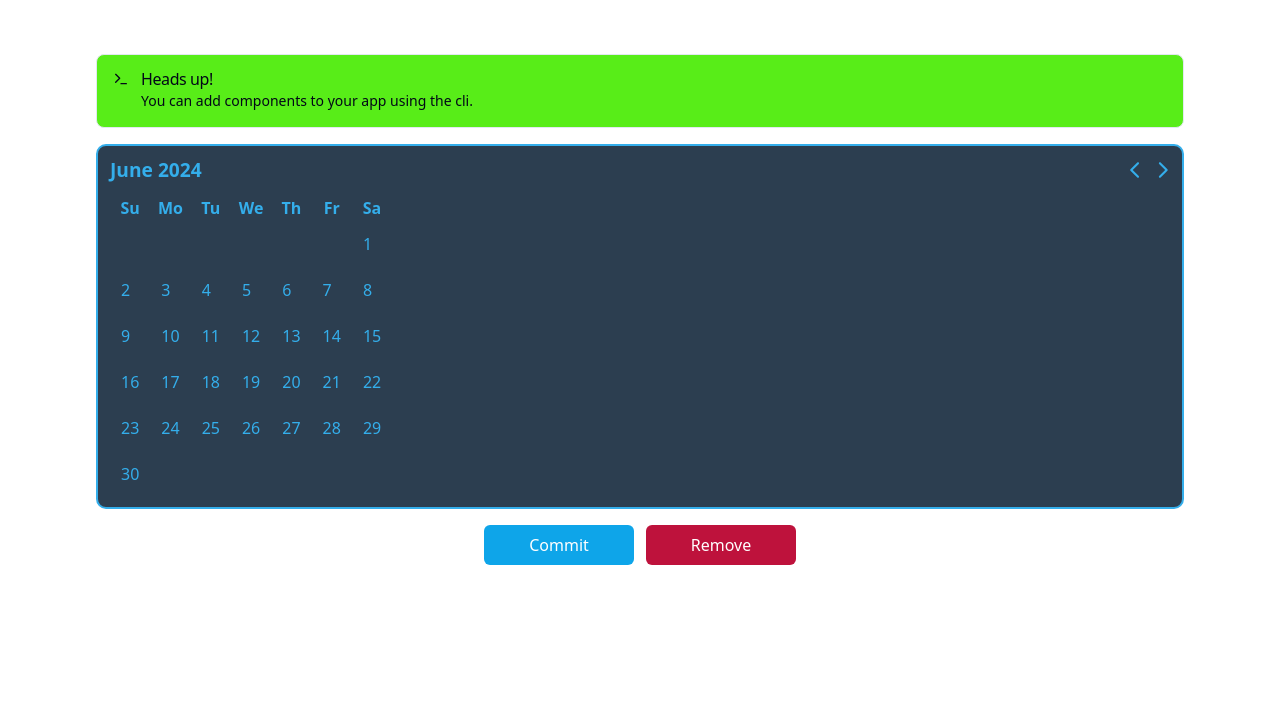
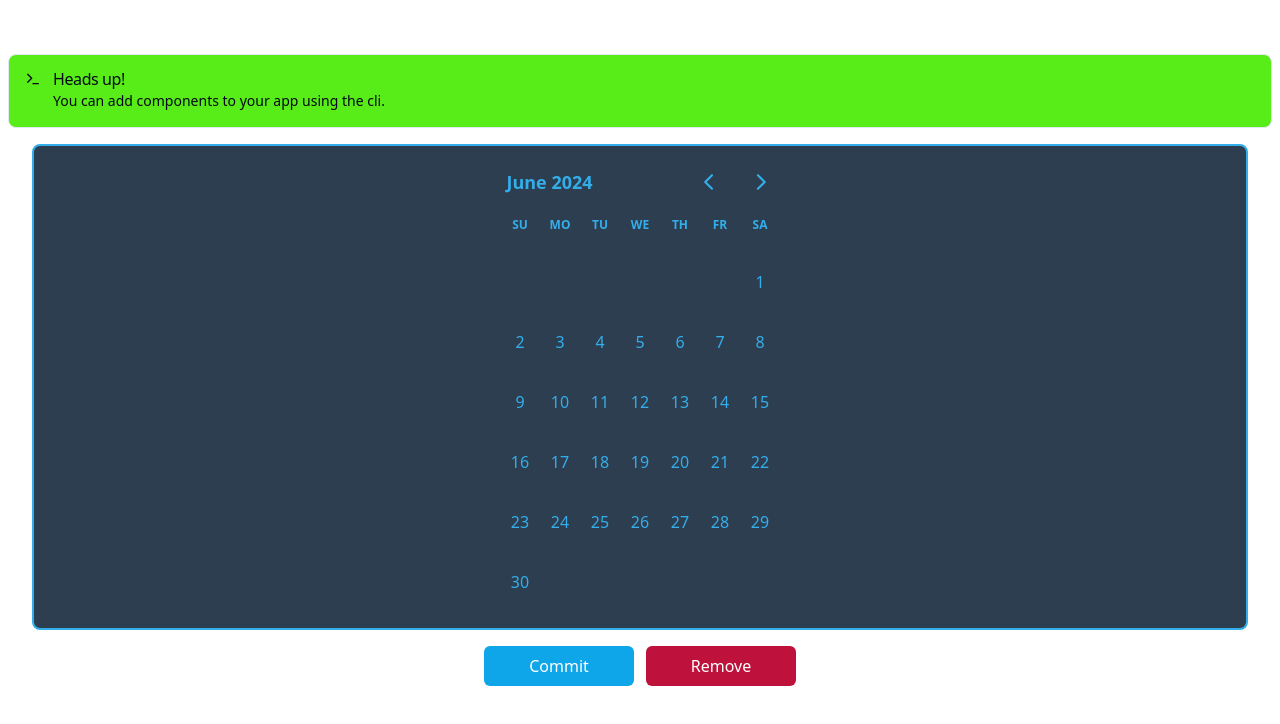
Before and after one commit to Aungheinminn/todos, a Next.js app: page /home/1 in a window 1280 px wide. Shown: the top 724 px of the page. Built offline with nearby package versions, Linux system fonts and the light colour scheme; no server answers.

Commit message:
redesign calender and start installing t3 env

```diff
--- a/package.json
+++ b/package.json
@@ -16,6 +16,7 @@
     "@radix-ui/react-dropdown-menu": "^2.0.6",
     "@radix-ui/react-slot": "^1.1.0",
     "@radix-ui/react-tooltip": "^1.1.2",
+    "@t3-oss/env-nextjs": "^0.11.0",
     "@types/crypto-js": "^4.2.2",
     "argon2": "^0.40.3",
     "bcrypt": "^5.1.1",
--- /dev/null
+++ b/src/app/api/protected/activePlans/route.ts
@@ -0,0 +1,42 @@
+import clientPromise from "@/lib/database";
+import { ActivePlanSchema } from "@/lib/models/activePlan.model";
+import { NextRequest, NextResponse } from "next/server";
+
+export const POST = async (req: NextRequest) => {
+    try{
+        const body = await req.json();
+        const planData = ActivePlanSchema.parse(body);
+
+        const client = await clientPromise;
+        const db = client.db('remarker_next');
+
+        const plan = await db.collection("activePlans").insertOne(planData);
+        const res = await db.collection("activePlans").findOne({ _id: plan.insertedId });
+        if(res){
+            return NextResponse.json({ message: "Active Plan successfully created", data: res }, { status: 200 });
+        } else {
+            return NextResponse.json({ error: "Failed to create active plan" }, { status: 400 });
+        }
+
+    } catch (e) {
+        console.error(e);
+        return NextResponse.json({ error: "Internal Server Error" }, { status: 500 });
+    }
+}
+
+export const GET = async () => {
+    try {
+        const client = await clientPromise;
+        const db = client.db('remarker_next');
+
+        const plans = await db.collection('activePlans').find().toArray();
+        if(plans){
+            return NextResponse.json({ message: "Active Plans successfully fetched", data: plans }, { status: 200 });
+        } else {
+            return NextResponse.json({ error: "Failed to fetch active plans" }, { status: 400 });
+        }
+    } catch (e) {
+        console.error(e);
+        return NextResponse.json({ error: "Internal Server Error" }, { status: 500 });
+    }
+}
--- a/src/app/api/protected/routines/route.ts
+++ b/src/app/api/protected/routines/route.ts
@@ -1,5 +1,5 @@
 import clientPromise from "@/lib/database";
-import { RoutineSchema } from "@/lib/models/user.model";
+import { RoutineSchema } from "@/lib/models/routine.model";
 import { NextRequest, NextResponse } from "next/server";
 
 export const POST = async (request: NextRequest) => {
--- a/src/app/home/[slug]/page.tsx
+++ b/src/app/home/[slug]/page.tsx
@@ -6,18 +6,18 @@ import { useQuery } from "react-query";
 import { getCurrentUser } from "@/lib/users.service";
 import { useCurrentUserStore } from "@/lib/userStore";
 import Badge from "@/components/Badge/Badge";
-import { dayStyle, headStyle, navStyle, headCellStyle, monthStyle } from "@/local_consts/daypicker.styles"
+import 'react-day-picker/dist/style.css'
+import { dayStyle, headStyle, navStyle, headCellStyle, monthStyle, cellStyle, tableStyle } from "@/local_consts/daypicker.styles"
+
 const Home = ({ params }: { params: { slug: string}}) => {
     const { currentUser, updateCurrentUser } = useCurrentUserStore(state => state)
+    const [selectedDates, setSelectedDates] = useState<any[]>([])
     useQuery('currentUser', getCurrentUser, {
         onSuccess: (data) => {
             updateCurrentUser(data.data.currentUser)
         }
     })
     console.log('current',currentUser)
-
-
-    const [selectedDates, setSelectedDates] = useState<any[]>([])
 
     const handleAddDate = async () => {
         const newDate = new Date() as any
@@ -26,25 +26,31 @@ const Home = ({ params }: { params: { slug: string}}) => {
             date: newDate,
             userId: currentUser?._id
         }
-        // setSelectedDates([...selectedDates, newDate])
+        setSelectedDates([...selectedDates, newDate])
         await createItems(data)
+        console.log('new date', newDate)
     }
     const handleRemoveDate = () => {
         //No need yet
     }
 
+
     return (
-        <div className="w-full pt-[50px] text-black flex items-center flex-col">
+        <div className="w-full pt-[50px] text-black flex items-center flex-col justify-center">
             <div className="mt-1" />
-            <Badge title="Heads up!" desc="You can add components to your app using the cli." />
-            <div className="w-[85%] [&>div]:w-full flex items-center justify-center my-4 rounded-lg">
+            <div className="w-full px-2">
+                <Badge title="Heads up!" desc="You can add components to your app using the cli." />
+            </div>
+            <div className="w-[95%] flex items-center justify-center my-4 rounded-lg border-2 border-[#34aeeb] bg-[#2C3E50]">
                 <DayPicker
                     styles={{
                         day: dayStyle,
                         caption: headStyle,
                         nav: navStyle,
                         head_cell: headCellStyle,
-                        month: monthStyle,
+                        // month: monthStyle,
+                        // cell: cellStyle,
+                        // table: tableStyle,
                     }}
                     mode="multiple"
                     selected={selectedDates}
--- a/src/app/layout.tsx
+++ b/src/app/layout.tsx
@@ -6,6 +6,7 @@ import { MobileNavbar, WebNavbar } from "@/components/Navbar/Navbar";
 import Bottombar from "@/components/Bottombar/Bottombar";
 import TopicsCommand from "@/components/TopicsCommand/TopicCommand";
 import Wrapper from "@/components/Wrapper/Wrapper";
+
 
 import { QueryClient, QueryClientProvider, useQuery } from 'react-query'
 
--- a/src/components/Badge/Badge.tsx
+++ b/src/components/Badge/Badge.tsx
@@ -11,7 +11,7 @@ type BadgeProps = {
 }
 const Badge:React.FC<BadgeProps> = ({ title, desc }) => {
     return (
-        <Alert className="w-[85%] bg-[#58ed18]">
+        <Alert className="w-full bg-[#58ed18]">
             <Terminal className="h-4 w-4" />
             <AlertTitle>{title}</AlertTitle>
             <AlertDescription className="line-clamp-1">
--- /dev/null
+++ b/src/lib/models/activePlan.model.ts
@@ -0,0 +1,10 @@
+import { z } from "zod";
+
+export const ActivePlanSchema = z.object({
+    name: z.string(),
+    icon: z.string().nullable(),
+    userId: z.string(),
+    routineId: z.string(),
+})
+
+export type ActivePlanModel = z.infer<typeof ActivePlanSchema>;
--- /dev/null
+++ b/src/lib/models/routine.model.ts
@@ -0,0 +1,9 @@
+import { z } from "zod";
+
+export const RoutineSchema = z.object({
+    name: z.string(),
+    icon: z.string().nullable(),
+    userId: z.string(),
+})
+
+export type RoutineModel = z.infer<typeof RoutineSchema>;
--- a/src/lib/models/user.model.ts
+++ b/src/lib/models/user.model.ts
@@ -19,11 +19,3 @@ export const CredentialSchema = z.object({
 })
 
 export type CredentialModel = z.infer<typeof CredentialSchema>;
-
-export const RoutineSchema = z.object({
-    name: z.string(),
-    icon: z.string().nullable(),
-    userId: z.string(),
-})
-
-export type RoutineModel = z.infer<typeof RoutineSchema>;
--- a/src/local_consts/daypicker.styles.ts
+++ b/src/local_consts/daypicker.styles.ts
@@ -1,7 +1,7 @@
 export const dayStyle = {
     fontWeight: "normal",
-    margin: "10px",
-    color: "#34aeeb"
+    margin: "10px 0",
+    color: "#34aeeb",
 };
 export const headStyle = {
     display: "flex",
@@ -19,7 +19,8 @@ export const navStyle = {
     color: "#34aeeb"
 }
 export const headCellStyle = {
-    color: "#34aeeb"
+    color: "#34aeeb",
+    padding: "0 0 15px 0"
 }
 export const monthStyle = {
     width: "auto",
@@ -28,3 +29,9 @@ export const monthStyle = {
     borderRadius: "10px",
     padding: "10px 12px"
 }
+export const cellStyle = {
+    textAlign: "center"
+}
+export const tableStyle = {
+    width: "100%"
+}
```
Also changed, not shown: 1 other file (tests, documents, lock files or other folders).
